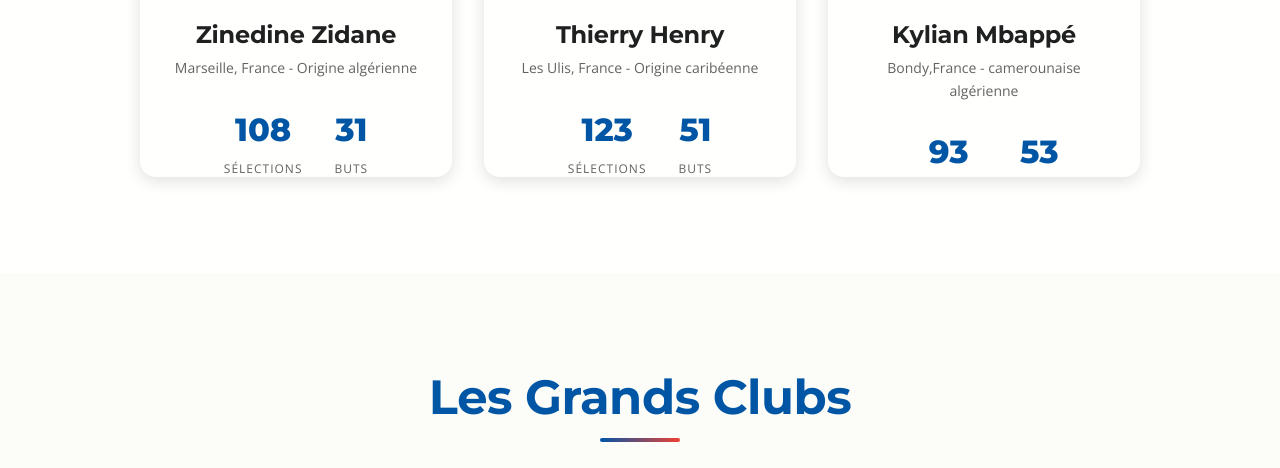
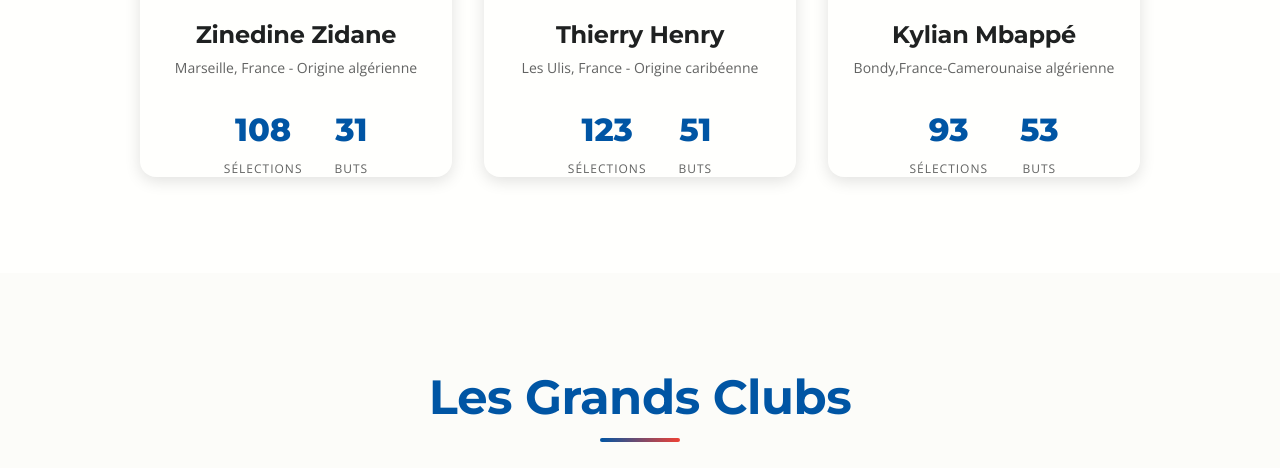
Before and after one commit to aditya-git-07/french-football, a plain HTML site: page index.html in a window 1280 px wide. Shown: the part 3396-3864 px from the top of the page. Drawn offline with nearby package versions, Linux system fonts and the light colour scheme.

Commit message:
Update index.html

```diff
--- a/index.html
+++ b/index.html
@@ -145,7 +145,7 @@
                             </div>
                             <div class="player-info">
                                 <h3 class="player-name">Kylian Mbappé</h3>
-                                <p class="player-origin" data-lang-key="mbappe-origin">Bondy,France - camerounaise algérienne</p>
+                                <p class="player-origin" data-lang-key="mbappe-origin">Bondy,France-Camerounaise algérienne</p>
                                 <div class="player-stats">
                                     <div class="stat">
                                         <span class="stat-number">93</span>
```
